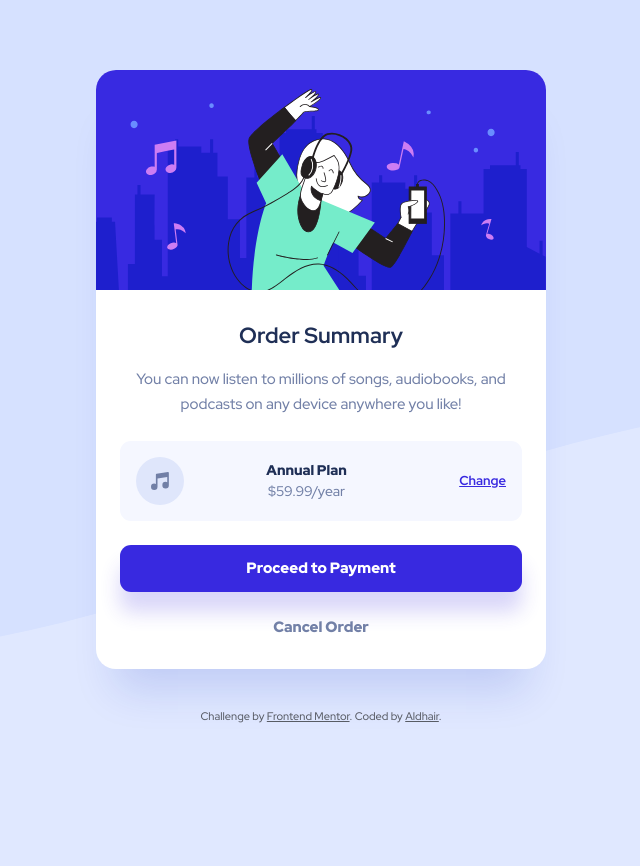
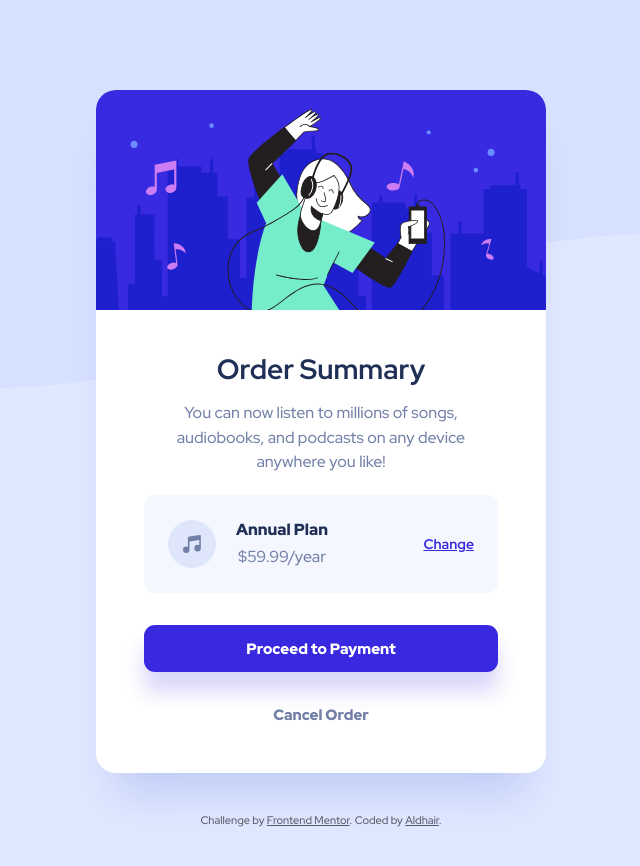
Before and after one commit to aldhairescobar/order-summary-component, a plain HTML site: page index.html in a window 1280 px wide. Shown: the whole page, without its empty margins (319-959 px from the left). Before the commit the page ends 800 px from the top, so only its background shows below. Drawn offline with Linux system fonts and the light colour scheme.

Commit message:
finish code

```diff
--- a/css/styles.css
+++ b/css/styles.css
@@ -32,11 +32,16 @@ img {
 
 /* === Typography === */
 
+h1,
+.main-content-description,
+.plan-price > p {
+    margin: 0;
+}
+
 h1 {
     font-size: 1.375rem;
     line-height: 1.8rem;
     color: var(--dark-blue);
-    margin: 0;
     margin-bottom: 1rem;
 }
 
@@ -44,26 +49,21 @@ h1 {
     font-size: 0.937rem;
     line-height: 1.56rem;
     color: var(--desaturated-blue);
-    margin: 0;
     margin-bottom: 1.5rem;
 }
 
-
 .plan-price > p {
-    margin: 0;
+    font-size: 0.875rem;
+    line-height: 1.125rem;
 }
 
 .plan-price p:first-child {
     color: var(--dark-blue);
-    font-size: 0.875rem;
-    line-height: 1.125rem;
     font-weight: 900;
     margin-bottom: 3px;
 }
 
 .plan-price p:last-child {
-    font-size: 0.875rem;
-    line-height: 1.125rem;
     font-weight: 500;
     color: var(--desaturated-blue);
 }
@@ -132,7 +132,7 @@ h1 {
 /* === Layout === */
 
 .card {
-    /* min-width: 325px; */ /*  */
+    min-width: 325px; /*  */
     max-width: 450px;
     width: 85%;
     margin: 0 auto;
@@ -159,8 +159,64 @@ h1 {
     margin-bottom: 1.5rem;
 }
 
+.annual-plan-col-1 {
+    display: flex;
+}
+
 .plan-price {
     display: flex;
     flex-direction: column;
-    margin-right: 30px;
+    justify-content: center;
+    margin-left: 20px;
 }
+
+
+@media (min-width: 480px) {
+
+    body {
+        background-image: url(../images/pattern-background-desktop.svg);
+    }
+
+    h1 {
+        font-size: 1.75rem;
+        margin-bottom: 1.06rem;
+    }
+
+    .main-content-description {
+        font-size: 1rem;
+        margin-bottom: 1.25rem;
+    }
+
+    .main-content {
+        padding: 2.8rem 3rem 3rem;
+    }
+
+    .annual-plan-box {
+        padding: 1.56rem 1.5rem;
+        margin-bottom: 2rem;
+    }
+
+    .plan-price > p {
+        font-size: 1rem;
+        line-height: 1.31rem;
+    }
+
+    .plan-price p:first-child {
+        margin-bottom: 6px;
+    }
+
+    .annual-plan-box > a {
+        font-size: 0.875rem;
+    }
+
+    .btn {
+        margin-bottom: 2rem;
+    }
+
+}
+
+@media (min-width: 800px) {
+    body {
+        padding: 90px 0;
+    }
+}
--- a/index.html
+++ b/index.html
@@ -15,16 +15,20 @@
     <section class="main-content">
       <h1>Order Summary</h1>
       <p class="main-content-description">You can now listen to millions of songs, audiobooks, and podcasts on any device anywhere you like!</p>
+
       <div class="annual-plan-box">
-        <img src="images/icon-music.svg" alt="">
-        <div class="plan-price">
-          <p>Annual Plan</p>
-          <p>$59.99/year</p>
+        <div class="annual-plan-col-1">
+          <img src="images/icon-music.svg" alt="">
+          <div class="plan-price">
+            <p>Annual Plan</p>
+            <p>$59.99/year</p>
+          </div>
         </div>
         <a href="#">Change</a>
       </div>
+
       <a class="btn" href="#">Proceed to Payment</a>
-      <a class="cancel-cta" href="">Cancel Order</a>
+      <a class="cancel-cta" href="#">Cancel Order</a>
 
     </section>
   </main>
```
Also changed, not shown: images/screenshot.jpeg (added), 3 other files.
